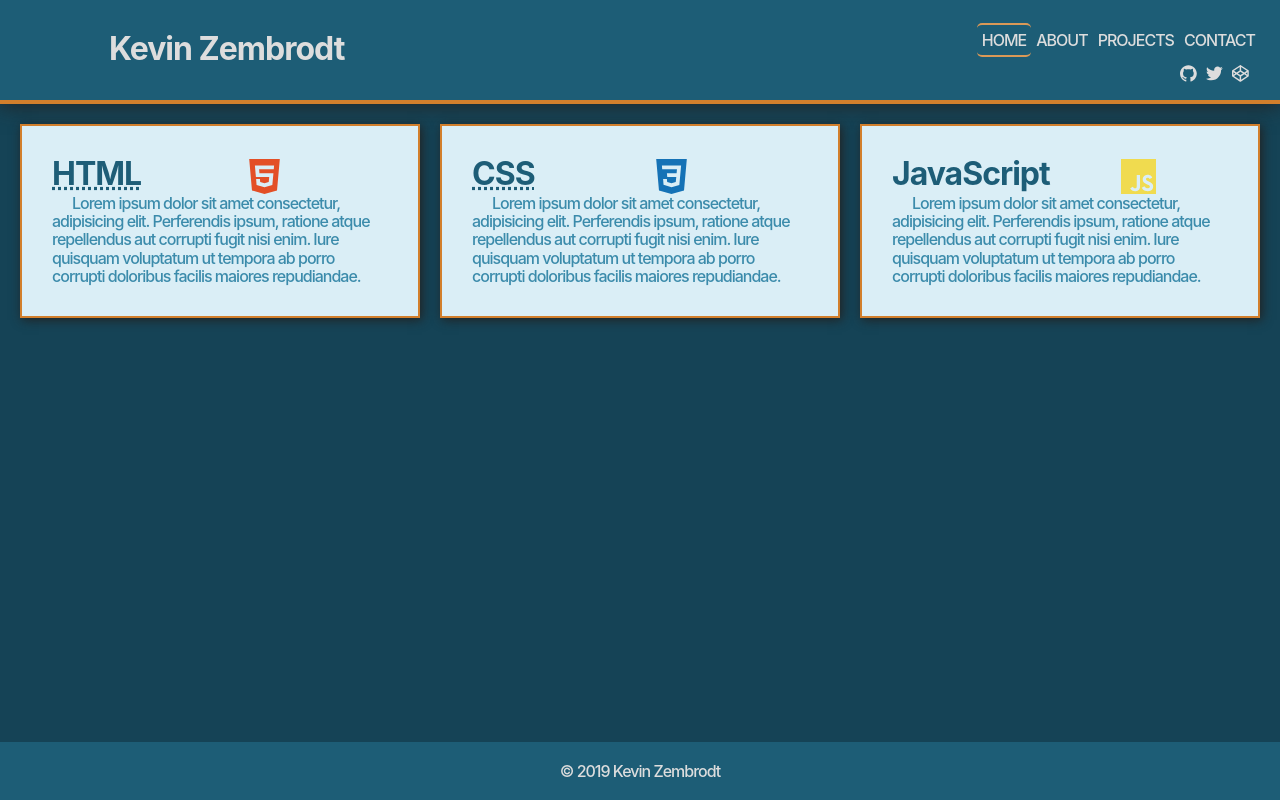
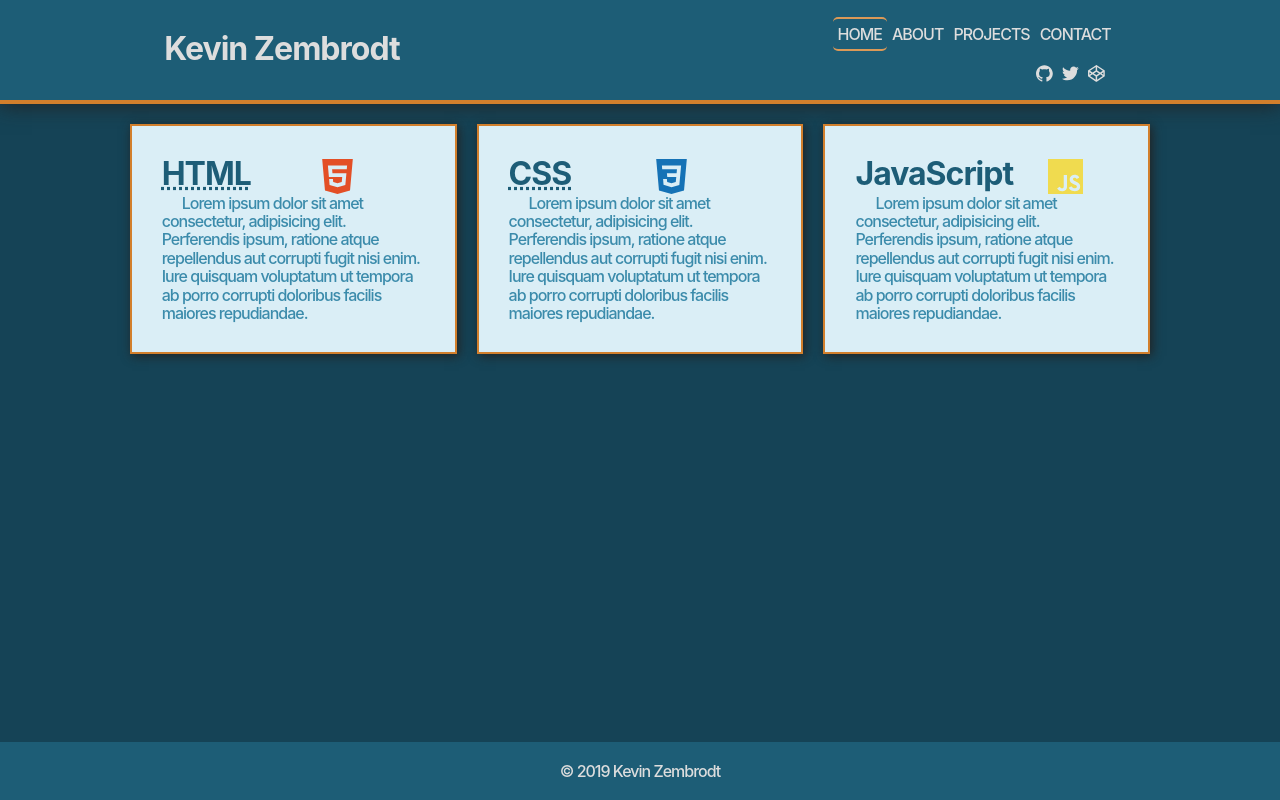
Before and after one commit to Nixikaz/portfolio-react, a React (Create React App) app: page / in a window 1280 px wide. Built offline with nearby package versions, Linux system fonts and the light colour scheme.

Commit message:
Updated layout with better spacing

```diff
--- a/src/index.css
+++ b/src/index.css
@@ -43,7 +43,7 @@ a {
   display: grid;
   grid-template-areas:
     "header header header"
-    "content content content"
+    ". content ."
     "footer footer footer";
   grid-template-rows: auto 1fr auto;
 }
@@ -55,8 +55,8 @@ a {
   grid-area: header;
   background: #1d5d76;
   display: grid;
-  grid-template-columns: 1fr 2fr;
-  grid-template-rows: 1fr 1fr;
+  grid-template-areas: '. logo . navbar .'
+  '. logo . social .';
   padding: 1rem 2rem 1rem 2rem;
   border-bottom: 4px solid #d27f2c;
   box-shadow: 0 .1rem 2rem #222;
@@ -64,19 +64,21 @@ a {
 .logo {
   display: grid;
   align-content: center;
-  justify-content: center;
-  grid-row: span 2;
+  justify-content: start;
+  grid-area: logo;
 }
 .header__navbar {
   display: grid;
   align-content: end;
   justify-content: end;
+  grid-area: navbar;
 }
 .header__navbar li {
   display: inline;
 }
 .social__links {
   display: grid;
+  grid-area: social;
   align-content: end;
   justify-content: end;
 }
@@ -172,13 +174,16 @@ footer {
 }
 
 
-@media screen and (max-width: 900px) {
+@media screen and (max-width: 1030px) {
   .head__contianer {
     display: block;
     padding: 0;
   }
   .content {
     grid-template-columns: 1fr;
+  }
+  .logo {
+    justify-content: center;
   }
   .header__navbar {
     justify-content: center;
```
